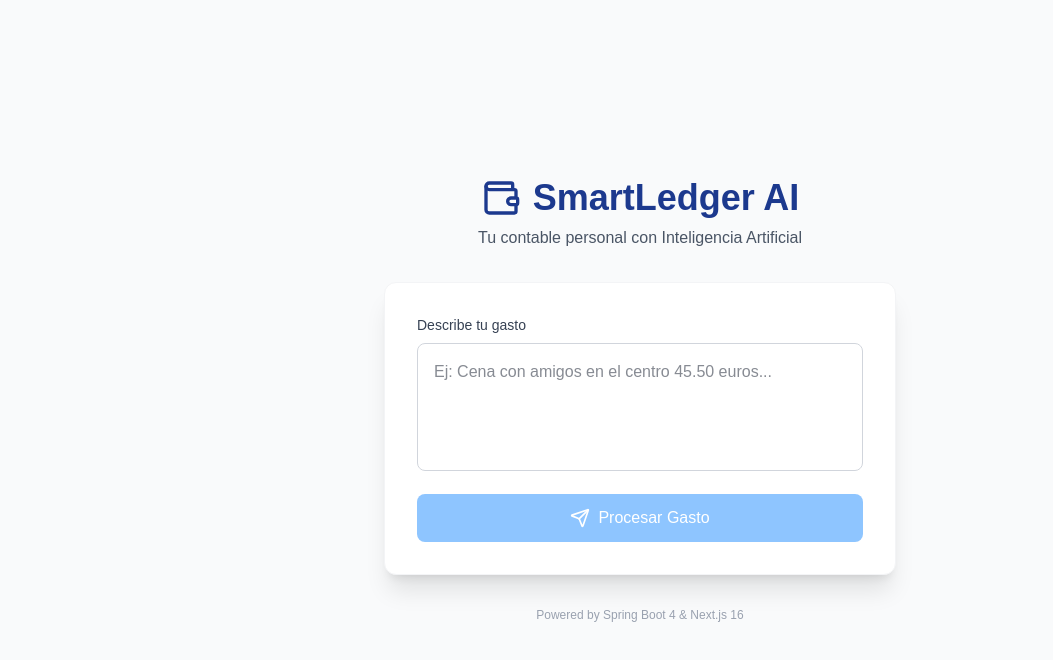
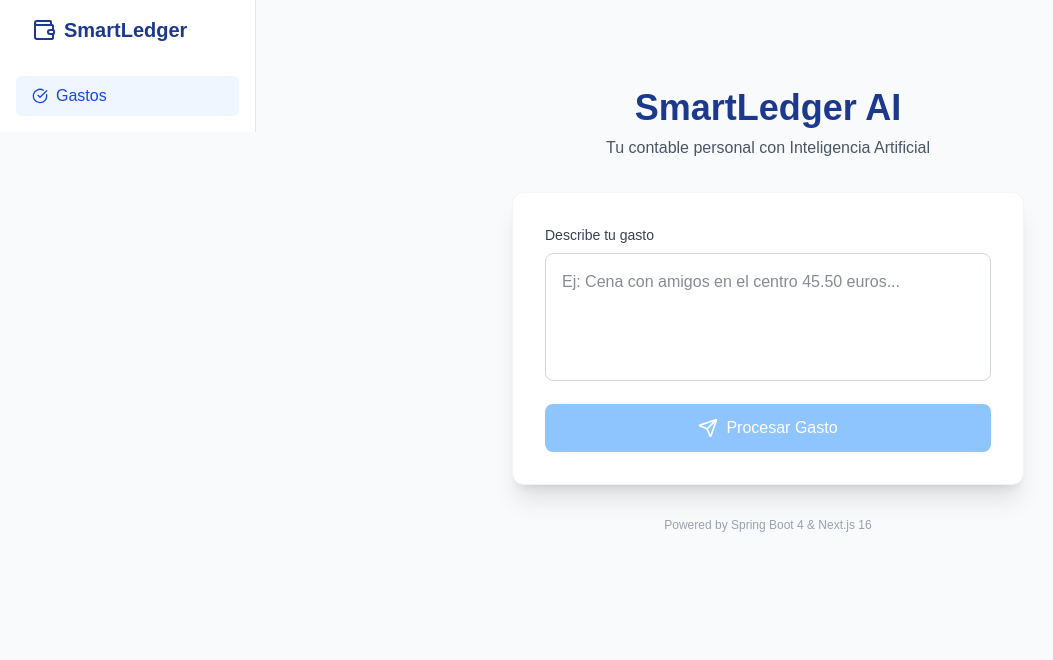
Before and after one commit to VirginiaXiao148/SmartLedger-AI, a Next.js app in the folder frontend/: page / in a window 1280 px wide. Shown: the top 660 px of the page, without its empty margins (0-1053 px from the left). Built offline with nearby package versions, Linux system fonts and the light colour scheme.

Commit message:
feat: Implement AI-powered expense analysis UI and a basic payments listing page.

```diff
--- a/frontend/app/page.tsx
+++ b/frontend/app/page.tsx
@@ -2,6 +2,11 @@
 
 import { useState } from 'react';
 import { Send, Wallet, Loader2, CheckCircle } from 'lucide-react';
+import Link from 'next/link';
+
+
+
+
 
 export default function Home() {
   const [inputText, setInputText] = useState('');
@@ -39,11 +44,32 @@ export default function Home() {
   };
 
   return (
-    <main className="min-h-screen bg-gray-50 flex flex-col items-center justify-center p-4">
-      {/* Título */}
-      <div className="mb-8 text-center">
+    // 1. CONTENEDOR PRINCIPAL
+    <div className="flex min-h-screen bg-gray-50">
+
+      {/* 2. SIDEBAR (Izquierda) */}
+      <aside className="w-64 bg-white border-r border-gray-200 flex flex-col p-4 fixed h-full md:relative z-10">
+
+        {/* Logo o Título pequeño en la barra */}
+        <div className="mb-8 px-4 font-bold text-blue-900 text-xl flex items-center gap-2">
+           <Wallet className="w-6 h-6" />
+           SmartLedger
+        </div>
+
+        <nav className="flex flex-col gap-2">
+          <Link href="/gastos" className="px-4 py-2 rounded-md bg-blue-50 text-blue-700 font-medium transition-colors flex items-center gap-2">
+            <CheckCircle className="w-4 h-4" />
+            Gastos
+          </Link>
+        </nav>
+      </aside>
+
+      {/* 3. ÁREA DE CONTENIDO (Derecha) */}
+      <main className="flex-1 flex flex-col items-center justify-start p-8 md:p-12 overflow-y-auto">
+
+        {/* Título Principal */}
+        <div className="mb-8 text-center mt-10">
           <h1 className="text-4xl font-bold text-blue-900 flex items-center justify-center gap-3">
-          <Wallet className="w-10 h-10" />
             SmartLedger AI
           </h1>
           <p className="text-gray-600 mt-2">Tu contable personal con Inteligencia Artificial</p>
@@ -90,7 +116,7 @@ export default function Home() {
             )}
           </div>
 
-        {/* Sección de Resultados (Solo se muestra si hay respuesta) */}
+          {/* Sección de Resultados */}
           {result && (
             <div className="bg-blue-50 p-6 border-t border-blue-100 animate-in fade-in slide-in-from-bottom-4 duration-500">
               <div className="flex items-center gap-2 text-green-700 font-semibold mb-4">
@@ -123,5 +149,6 @@ export default function Home() {
 
         <p className="mt-8 text-xs text-gray-400">Powered by Spring Boot 4 & Next.js 16</p>
       </main>
+    </div>
   );
 }
--- /dev/null
+++ b/frontend/app/pagos/page.tsx
@@ -0,0 +1,31 @@
+'use client';
+import { useState } from 'react';
+
+
+
+export default function Home(){
+
+    const [pagos] = useState([]);
+
+    const fetchPagos = async () => {
+        try {
+            const response = await fetch('http://localhost:8080/api/pagos');
+            const data = await response.json();
+            return data;
+        } catch (error) {
+            console.error(error);
+        }
+    }
+
+    return(
+        <main>
+            <h1>Pagos</h1>
+            <button onClick={fetchPagos}>Obtener pagos</button>
+            <ul>
+                {pagos.map((pago: any) => (
+                    <li key={pago.id}>{pago.textoOriginal}</li>
+                ))}
+            </ul>
+        </main>
+    )
+}
```
Lines whose indentation alone changed are shown as unchanged.
